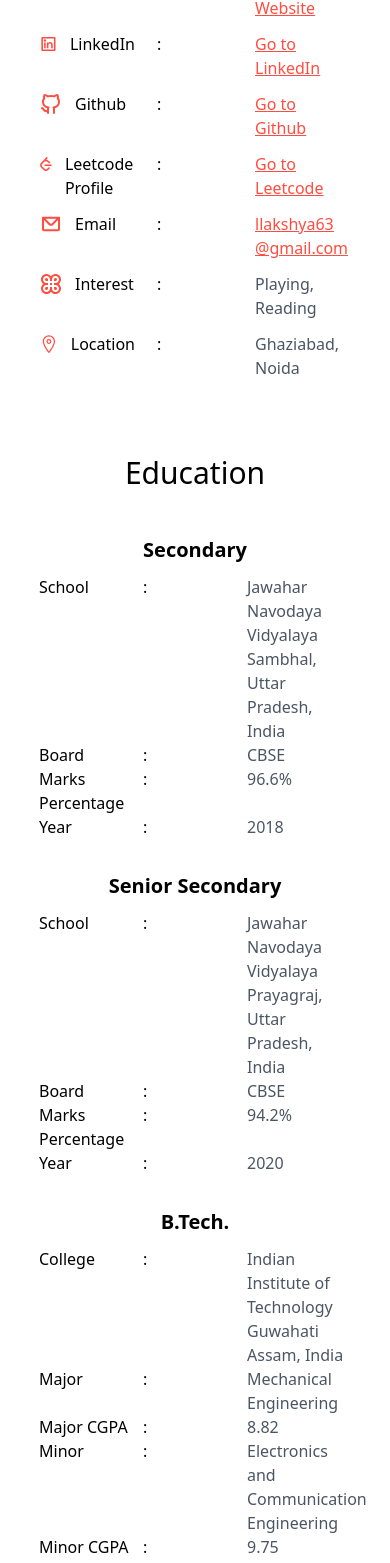
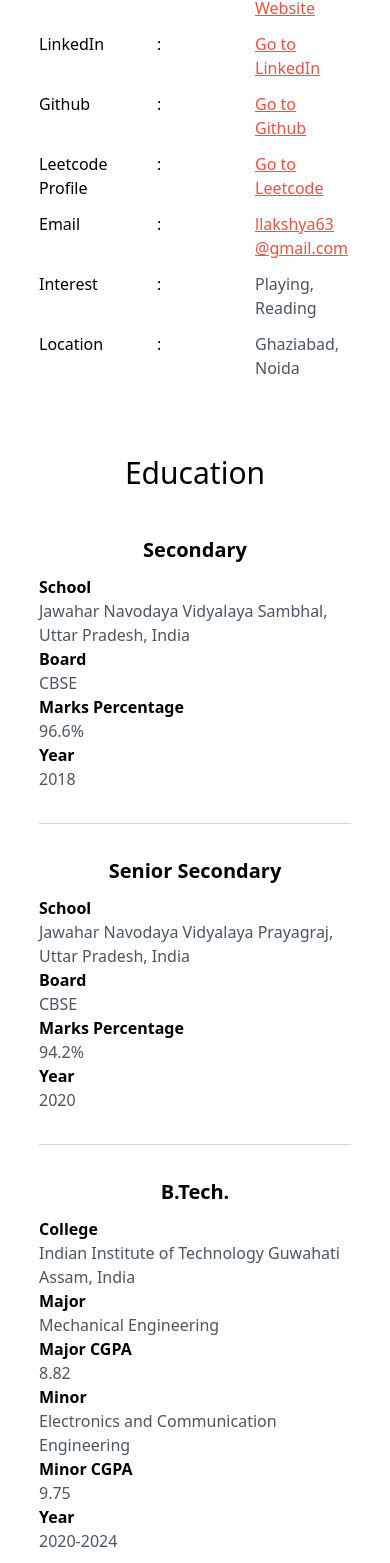
Before and after one commit to LAKSHYA25102003/Portfolio, a Next.js app: page / in a window 390 px wide. Shown: the part 1372-2935 px from the top of the page. Built offline with nearby package versions, Linux system fonts and the light colour scheme.

Commit message:
added new experience

```diff
--- a/components/About.js
+++ b/components/About.js
@@ -32,46 +32,46 @@
                         <div className='grid grid-cols-3 gap-3'>
 
                             <div className='flex gap-3'>
-                                <AiOutlineGift  className="text-[rgb(255,77,65)] text-[24px] font-medium" /> <h3 className='font-medium'>Birthday</h3>
+                                <AiOutlineGift  className="text-[rgb(255,77,65)] hidden md:block text-[24px] font-medium" /> <h3 className='font-medium'>Birthday</h3>
                             </div>
                             <div className='font-medium ml-[10px]'>:</div>
                             <div className='font-medium text-gray-600'>25.10.2003</div>
 
 
                             <div className='flex gap-3'>
-                                <HiOutlineBookOpen className="text-[#ff4D41] text-[24px]" /> <h3 className='font-medium'>Current Study</h3>
+                                <HiOutlineBookOpen className="text-[#ff4D41] hidden md:block text-[24px]" /> <h3 className='font-medium'>Current Study</h3>
                             </div>
                             <div className='font-medium ml-[10px]'>:</div>
                             <div className='font-medium text-gray-600'>IIT Guwahati (B.Tech.) </div>
 
 
                             <div className='flex gap-3'>
-                                <BsGlobe className="text-[#ff4D41]  text-[24px]" /> <h3 className='font-medium'>Website</h3>
+                                <BsGlobe className="text-[#ff4D41] hidden md:block text-[24px]" /> <h3 className='font-medium'>Website</h3>
                             </div>
                             <div className='font-medium ml-[10px]'>:</div>
-                            <div className='font-medium text-[#ff4D41] hover:font-bold underline'><Link className='w-[100%]' target={"_blank"} href={"https://portfolio-lakshya.vercel.app/"}>Go to Website</Link></div>
+                            <div className='font-medium text-[#ff4D41]  hover:font-bold underline'><Link className='w-[100%]' target={"_blank"} href={"https://portfolio-lakshya.vercel.app/"}>Go to Website</Link></div>
 
 
                             <div className='flex gap-3'>
-                                <RiLinkedinBoxLine className="text-[#ff4D41] text-[24px]" /> <h3 className='font-medium'>LinkedIn</h3>
+                                <RiLinkedinBoxLine className="text-[#ff4D41] hidden md:block text-[24px]" /> <h3 className='font-medium'>LinkedIn</h3>
                             </div>
                             <div className='font-medium ml-[10px]'>:</div>
                             <div className='font-medium text-[#ff4D41] hover:font-bold underline'><Link target={"_blank"} href={"https://www.linkedin.com/in/lakshya-254659204/"}>Go to LinkedIn</Link></div>
 
 
                             <div className='flex gap-3'>
-                                <TbBrandGithub className="text-[#ff4D41] text-[24px]" /> <h3 className='font-medium'>Github</h3>
+                                <TbBrandGithub className="text-[#ff4D41] hidden md:block text-[24px]" /> <h3 className='font-medium'>Github</h3>
                             </div>
                             <div className='font-medium ml-[10px]'>:</div>
                             <div className='font-medium text-[#ff4D41] hover:font-bold underline'><Link target={"_blank"} className='w-[100%]' href={"https://github.com/LAKSHYA25102003"}>Go to Github</Link></div>
 
                             <div className='flex gap-3'>
-                                <SiLeetcode className="text-[#ff4D41] text-[24px]" /> <h3 className='font-medium'>Leetcode Profile</h3>
+                                <SiLeetcode className="text-[#ff4D41] hidden md:block text-[24px]" /> <h3 className='font-medium'>Leetcode Profile</h3>
                             </div>
                             <div className='font-medium ml-[10px]'>:</div>
                             <div className='font-medium text-[#ff4D41] hover:font-bold underline'><Link target={"_blank"} className='w-[100%]' href={"https://leetcode.com/LAKSHYA25102003/"}>Go to Leetcode</Link></div>
                             <div className='flex gap-3'>
-                                <CgMail className="text-[#ff4D41] text-[24px]" /> <h3 className='font-medium'>Email</h3>
+                                <CgMail className="text-[#ff4D41] hidden md:block text-[24px]" /> <h3 className='font-medium'>Email</h3>
                             </div>
                             <div className='font-medium ml-[10px]'>:</div>
                             <div className='font-medium text-[#ff4D41] hover:font-bold underline'><Link target={"_blank"} href={"mailto:llakshya63@gmail.com"}>llakshya63<wbr></wbr>@gmail.com</Link></div>
@@ -79,14 +79,14 @@
 
 
                             <div className='flex gap-3'>
-                                <TiPointOfInterestOutline className="text-[#ff4D41] text-[24px]" /> <h3 className='font-medium'>Interest</h3>
+                                <TiPointOfInterestOutline className="text-[#ff4D41] hidden md:block text-[24px]" /> <h3 className='font-medium'>Interest</h3>
                             </div>
                             <div className='font-medium ml-[10px]'>:</div>
                             <div className='font-medium text-gray-600'>Playing, Reading</div>
 
 
                             <div className='flex gap-3'>
-                                <IoLocationOutline className="text-[#ff4D41] text-[24px]" /> <h3 className='font-medium'>Location</h3>
+                                <IoLocationOutline className="text-[#ff4D41] hidden md:block text-[24px]" /> <h3 className='font-medium'>Location</h3>
                             </div>
                             <div className='font-medium ml-[10px]'>:</div>
                             <div className='font-medium text-gray-600'>Ghaziabad, Noida</div>
--- a/components/Education.js
+++ b/components/Education.js
@@ -1,76 +1,88 @@
-import React from 'react'
+import React from "react";
 
 const Education = () => {
   return (
-        <div className='w-[80%] flex flex-col justify-center  mx-auto'>
-            <h1 className='w-[100%] text-center py-[40px] text-[30px] font-medium'>Education</h1>
-            <div className='flex flex-col gap-8 w-[100%]'>
-                <div >
-                    <div className='text-[20px] font-bold text-center md:text-start'>
+    <div className="w-[80%] flex flex-col justify-center  mx-auto">
+      <h1 className="w-[100%] text-center py-[40px] text-[30px] font-medium">
+        Education
+      </h1>
+      <div className="flex flex-col gap-8 w-[100%]">
+        <div>
+          <div className="text-[20px] font-bold text-center md:text-start">
             Secondary
           </div>
-                    <div className=' grid grid-cols-3 mt-[10px]'>
-                        <div>School</div>
-                        <div>:</div>
-                        <div className='text-gray-600'>Jawahar Navodaya Vidyalaya Sambhal, Uttar Pradesh, India</div>
-                        <div>Board</div>
-                        <div>:</div>
-                        <div className='text-gray-600'>CBSE</div>
-                        <div>Marks Percentage</div>
-                        <div>:</div>
-                        <div className='text-gray-600'>96.6%</div>
-                        <div>Year</div>
-                        <div>:</div>
-                        <div className='text-gray-600'>2018</div>
+          <div className=" grid grid-cols-1 md:grid-cols-3 mt-[10px]">
+            <div className="font-bold">School</div>
+            <div className="hidden md:block">:</div>
+            <div className="text-gray-600">
+              Jawahar Navodaya Vidyalaya Sambhal, Uttar Pradesh, India
+            </div>
+            <div className="font-bold">Board</div>
+            <div className="hidden md:block">:</div>
+            <div className="text-gray-600">CBSE</div>
+            <div className="font-bold">Marks Percentage</div>
+            <div className="hidden md:block">:</div>
+            <div className="text-gray-600">96.6%</div>
+            <div className="font-bold">Year</div>
+            <div className="hidden md:block">:</div>
+            <div className="text-gray-600">2018</div>
           </div>
         </div>
-                <div >
-                    <div className='text-[20px] font-bold text-center md:text-start'>
+        <div className="bg-gray-300 w-full h-[1px]"></div>
+        <div>
+          <div className="text-[20px] font-bold text-center md:text-start">
             Senior Secondary
           </div>
-                    <div className=' grid grid-cols-3 mt-[10px]'>
-                        <div>School</div>
-                        <div>:</div>
-                        <div className='text-gray-600'>Jawahar Navodaya Vidyalaya Prayagraj, Uttar Pradesh, India</div>
-                        <div>Board</div>
-                        <div>:</div>
-                        <div className='text-gray-600'>CBSE</div>
-                        <div>Marks Percentage</div>
-                        <div>:</div>
-                        <div className='text-gray-600'>94.2%</div>
-                        <div>Year</div>
-                        <div>:</div>
-                        <div className='text-gray-600'>2020</div>
+          <div className=" grid grid-cols-1 md:grid-cols-3 mt-[10px]">
+            <div className="font-bold">School</div>
+            <div className="hidden md:block">:</div>
+            <div className="text-gray-600">
+              Jawahar Navodaya Vidyalaya Prayagraj, Uttar Pradesh, India
+            </div>
+            <div className="font-bold">Board</div>
+            <div className="hidden md:block">:</div>
+            <div className="text-gray-600">CBSE</div>
+            <div className="font-bold">Marks Percentage</div>
+            <div className="hidden md:block">:</div>
+            <div className="text-gray-600">94.2%</div>
+            <div className="font-bold">Year</div>
+            <div className="hidden md:block">:</div>
+            <div className="text-gray-600">2020</div>
           </div>
         </div>
-                <div >
-                    <div className='text-[20px] font-bold text-center md:text-start'>
+        <div className="bg-gray-300 w-full h-[1px]"></div>
+        <div>
+          <div className="text-[20px] font-bold text-center md:text-start">
             B.Tech.
           </div>
-                    <div className=' grid grid-cols-3 mt-[10px] '>
-                        <div>College</div>
-                        <div>:</div>
-                        <div className='text-gray-600'>Indian Institute of Technology Guwahati Assam, India</div>
-                        <div>Major</div>
-                        <div>:</div>
-                        <div className='text-gray-600'>Mechanical Engineering</div>
-                        <div>Major CGPA</div>
-                        <div>:</div>
-                        <div className='text-gray-600'>8.82</div>
-                        <div>Minor</div>
-                        <div>:</div>
-                        <div className='text-gray-600'>Electronics and Communication Engineering</div>
-                        <div>Minor CGPA</div>
-                        <div>:</div>
-                        <div className='text-gray-600'>9.75</div>
-                        <div>Year</div>
-                        <div>:</div>
-                        <div className='text-gray-600'>2020-2024</div>
+          <div className=" grid grid-cols-1 md:grid-cols-3 mt-[10px] ">
+            <div className="font-bold">College</div>
+            <div className="hidden md:block">:</div>
+            <div className="text-gray-600">
+              Indian Institute of Technology Guwahati Assam, India
+            </div>
+            <div className="font-bold">Major</div>
+            <div className="hidden md:block">:</div>
+            <div className="text-gray-600">Mechanical Engineering</div>
+            <div className="font-bold">Major CGPA</div>
+            <div className="hidden md:block">:</div>
+            <div className="text-gray-600">8.82</div>
+            <div className="font-bold">Minor</div>
+            <div className="hidden md:block">:</div>
+            <div className="text-gray-600">
+              Electronics and Communication Engineering
+            </div>
+            <div className="font-bold">Minor CGPA</div>
+            <div className="hidden md:block">:</div>
+            <div className="text-gray-600">9.75</div>
+            <div className="font-bold">Year</div>
+            <div className="hidden md:block">:</div>
+            <div className="text-gray-600">2020-2024</div>
           </div>
         </div>
       </div>
     </div>
-    )
-}
+  );
+};
 
-export default Education
+export default Education;
--- a/components/ProjectsLink.js
+++ b/components/ProjectsLink.js
@@ -1,39 +1,89 @@
-import React from 'react'
-import Link from 'next/link'
+import React from "react";
+import Link from "next/link";
 
 const ProjectsLink = () => {
-    return (
-        <div className='w-[80%] flex flex-col justify-center  mx-auto py-[30px]'>
-            <h1 className='w-[100%] text-center py-[40px] text-[30px] font-medium'>Projects</h1>
-            <div className='grid grid-cols-3 md:w-[70%] m-auto gap-4 py-[7px]'>
-                <div className='  '>
-                    <div className='font-bold text-[18px] md:text-[20px]'>ConnectUs</div>
-                    <div className='text-[14px]'>A social media application where we can chat with friends, and post the messages etc.</div>
-                </div>
-                <div className='font-medium text-[18px] ml-[15px] md:text-[20px] '>:</div>
-                <div className='font-medium text-[#ff4D41] hover:font-bold text-[18px] md:text-[20px]  underline'><Link target={"_blank"} href={"https://connectus.vercel.app/login"}>Visit ConnectUs</Link></div>
-            </div>
-            <div className='grid grid-cols-3 md:w-[70%] m-auto gap-4 py-[7px]'>
-                <div className='  '>
-                    <div className='font-bold text-[18px] md:text-[20px]'>iNoteBook</div>
-                    <div className='text-[14px]'>An application in which we can make the list of works and notes as well.</div>
-                </div>
-                <div className='font-medium text-[18px] ml-[15px] md:text-[20px] '>:</div>
-                <div className='font-medium text-[#ff4D41] hover:font-bold text-[18px] md:text-[20px]  underline'><Link target={"_blank"} href={"https://inotebook-five.vercel.app"}>Visit iNoteBook</Link></div>
-            </div>
-            <div className='grid grid-cols-3 md:w-[70%] m-auto gap-4 py-[7px]'>
-                <div className='  '>
-                    <div className='font-bold text-[18px] md:text-[20px]'>YMusic</div>
-                    <div className='text-[14px]'>A project, in which we can save youtube videos and can be seen later according to category.
-                        We can make bucket for example education video, entertainment video etc.
-                        History will be saved and it can be deleted if we want.
-                        We can change the category of video and we can edit the details of video as well, dynamically.</div>
-                </div>
-                <div className='font-medium text-[18px] ml-[15px] md:text-[20px] '>:</div>
-                <div className='font-medium text-[#ff4D41] hover:font-bold text-[18px] md:text-[20px]  underline'><Link target={"_blank"} href={"https://ymusic.vercel.app/"}>Visit YMusic</Link></div>
-            </div>
+  return (
+    <div className="w-[80%] flex flex-col justify-center  mx-auto py-[30px]">
+      <h1 className="w-[100%] text-center py-[40px] text-[30px] font-medium">
+        Projects
+      </h1>
+      <div className="grid grid-cols-1 md:grid-cols-3 md:w-[70%] m-auto gap-4 py-[7px]">
+        <div className="  ">
+          <div className="font-bold text-[18px] md:text-[20px]">ConnectUs</div>
+          <div className="text-[14px]">
+            A social media application where we can chat with friends, and post
+            the messages etc.
+          </div>
         </div>
-    )
-}
+        <div className="font-medium text-[18px] ml-[15px] md:text-[20px] hidden md:block">
+          :
+        </div>
+        <div className="font-medium text-[#ff4D41] hover:font-bold text-[18px] md:text-[20px]  underline">
+          <Link target={"_blank"} href={"https://connectus.vercel.app/login"}>
+            Visit ConnectUs
+          </Link>
+        </div>
+      </div>
+      <div className="grid grid-cols-1 md:grid-cols-3 md:w-[70%] m-auto gap-4 py-[7px]">
+        <div className="  ">
+          <div className="font-bold text-[18px] md:text-[20px]">
+            Algorithm Visualizer
+          </div>
+          <div className="text-[14px]">
+            Developed an Algorithm Visualizer to visualize algorithms like
+            Bubble Sort, Quick Sort and Merge Sort etc. Incorporated an
+            integrated code editor for users to practice algorithms in different
+            languages like C++, Java etc.
+          </div>
+        </div>
+        <div className="font-medium text-[18px] ml-[15px] md:text-[20px] hidden md:block">
+          :
+        </div>
+        <div className="font-medium text-[#ff4D41] hover:font-bold text-[18px] md:text-[20px]  underline">
+          <Link target={"_blank"} href={"https://algorithm-visualizer-rust.vercel.app/"}>
+            Visit Algorithm Visualizer
+          </Link>
+        </div>
+      </div>
+      <div className="grid grid-cols-1 md:grid-cols-3 md:w-[70%] m-auto gap-4 py-[7px]">
+        <div className="  ">
+          <div className="font-bold text-[18px] md:text-[20px]">iNoteBook</div>
+          <div className="text-[14px]">
+            An application in which we can make the list of works and notes as
+            well.
+          </div>
+        </div>
+        <div className="font-medium text-[18px] ml-[15px] md:text-[20px] hidden md:block">
+          :
+        </div>
+        <div className="font-medium text-[#ff4D41] hover:font-bold text-[18px] md:text-[20px]  underline">
+          <Link target={"_blank"} href={"https://inotebook-five.vercel.app"}>
+            Visit iNoteBook
+          </Link>
+        </div>
+      </div>
+      <div className="grid grid-cols-1 md:grid-cols-3 md:w-[70%] m-auto gap-4 py-[7px]">
+        <div className="  ">
+          <div className="font-bold text-[18px] md:text-[20px]">YMusic</div>
+          <div className="text-[14px]">
+            A project, in which we can save youtube videos and can be seen later
+            according to category. We can make bucket for example education
+            video, entertainment video etc. History will be saved and it can be
+            deleted if we want. We can change the category of video and we can
+            edit the details of video as well, dynamically.
+          </div>
+        </div>
+        <div className="font-medium text-[18px] ml-[15px] md:text-[20px] hidden md:block">
+          :
+        </div>
+        <div className="font-medium text-[#ff4D41] hover:font-bold text-[18px] md:text-[20px]  underline">
+          <Link target={"_blank"} href={"https://ymusic.vercel.app/"}>
+            Visit YMusic
+          </Link>
+        </div>
+      </div>
+    </div>
+  );
+};
 
-export default ProjectsLink
+export default ProjectsLink;
```
Also changed, not shown: components/Experience.js (+121 -49 lines). Lines whose indentation alone changed are shown as unchanged.
